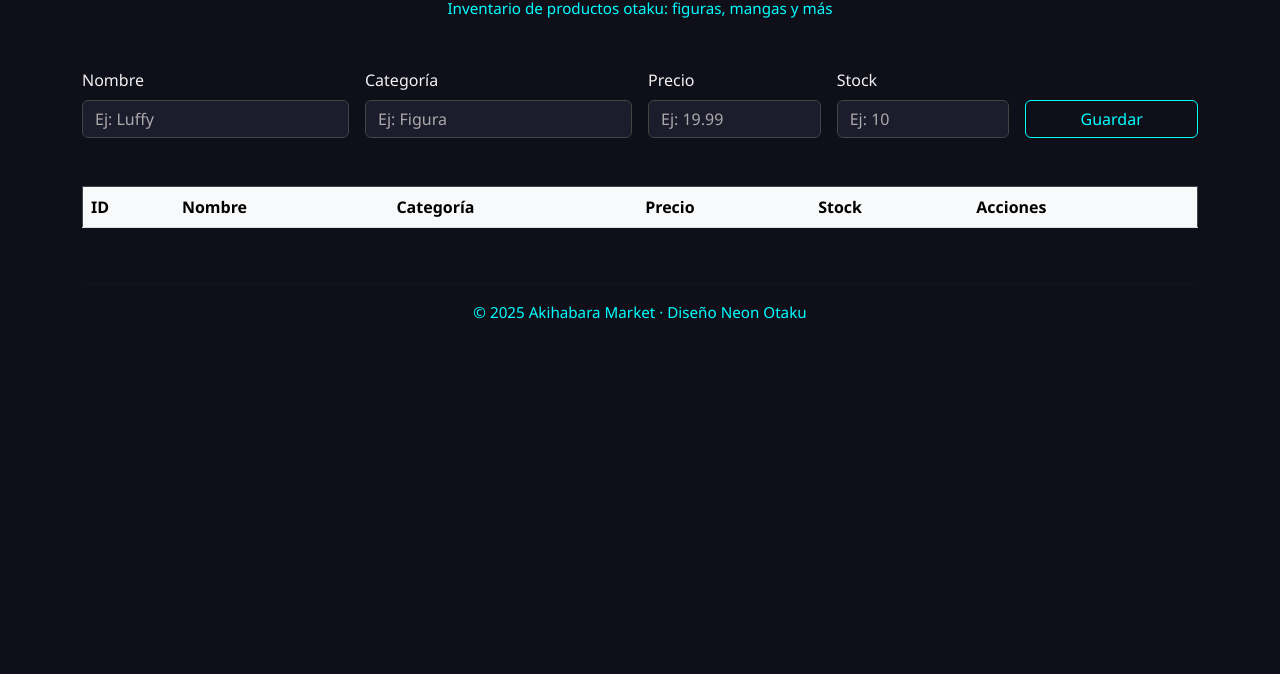
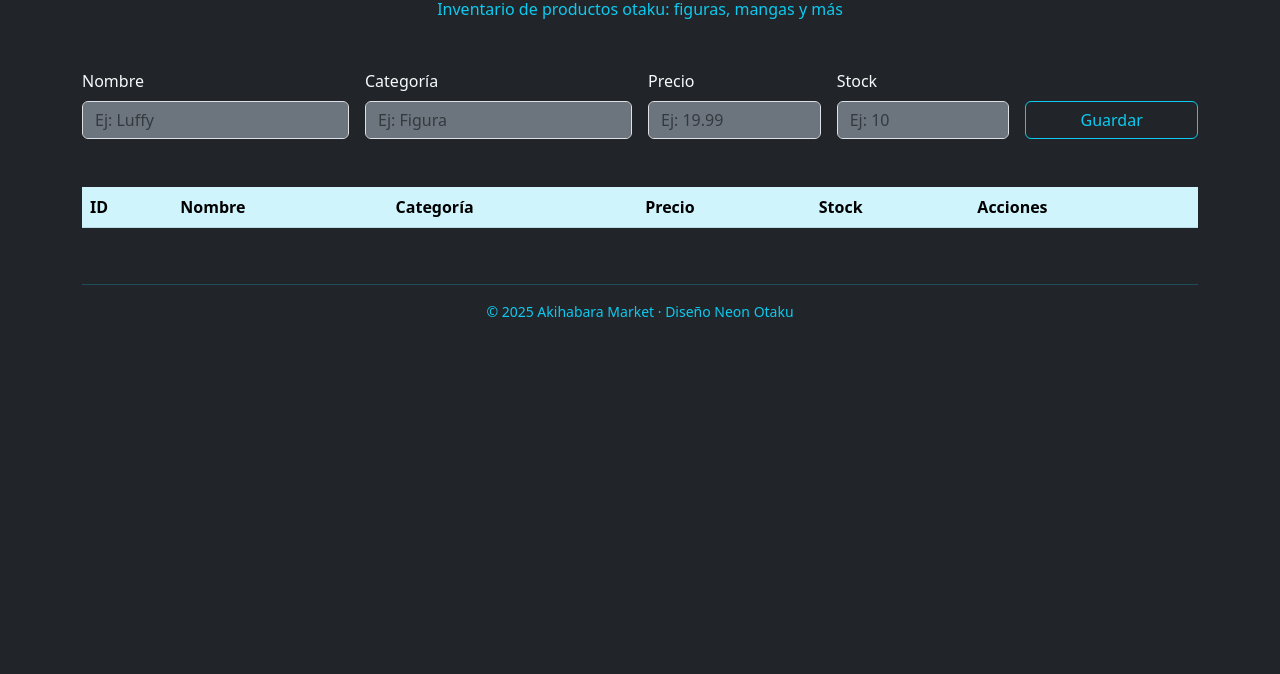
Before and after one commit to F4BITZ/akihabara-market-front-fabian, a plain HTML site: page index.html in a window 1280 px wide. Shown: the part 126-800 px from the top of the page. Drawn offline with nearby package versions, Linux system fonts and the light colour scheme; no server answers.

Commit message:
CSS fuera

```diff
--- a/index.html
+++ b/index.html
@@ -5,22 +5,11 @@
   <meta name="viewport" content="width=device-width, initial-scale=1.0">
   <title>Akihabara Market</title>
   <link href="https://cdn.jsdelivr.net/npm/bootstrap@5.3.0/dist/css/bootstrap.min.css" rel="stylesheet">
-  <link href="style.css" rel="stylesheet">
-  <style>
-    header p {
-      color: #00ffff !important;
-      font-size: 0.95rem;
-      font-weight: 500;
-      text-shadow: none !important;
-      margin-bottom: 0;
-      opacity: 1;
-    }
-  </style>
 </head>
-<body class="container py-5">
+<body class="bg-dark text-light container py-5">
   <header class="text-center mb-5">
-    <h1 class="neon-title display-4">Akihabara Market</h1>
-    <p>Inventario de productos otaku: figuras, mangas y más</p>
+    <h1 class="display-4 text-info">Akihabara Market</h1>
+    <p class="text-info fw-medium">Inventario de productos otaku: figuras, mangas y más</p>
   </header>
 
   <section class="mb-5">
@@ -28,22 +17,22 @@
       <input type="hidden" id="productId">
       <div class="col-md-3">
         <label for="nombre" class="form-label">Nombre</label>
-        <input type="text" id="nombre" class="form-control" placeholder="Ej: Luffy" required minlength="1">
+        <input type="text" id="nombre" class="form-control bg-secondary text-white" placeholder="Ej: Luffy" required minlength="1">
       </div>
       <div class="col-md-3">
         <label for="categoria" class="form-label">Categoría</label>
-        <input type="text" id="categoria" class="form-control" placeholder="Ej: Figura" required minlength="1">
+        <input type="text" id="categoria" class="form-control bg-secondary text-white" placeholder="Ej: Figura" required minlength="1">
       </div>
       <div class="col-md-2">
         <label for="precio" class="form-label">Precio</label>
-        <input type="number" id="precio" class="form-control" placeholder="Ej: 19.99" required min="0.01" step="0.01">
+        <input type="number" id="precio" class="form-control bg-secondary text-white" placeholder="Ej: 19.99" required min="0.01" step="0.01">
       </div>
       <div class="col-md-2">
         <label for="stock" class="form-label">Stock</label>
-        <input type="number" id="stock" class="form-control" placeholder="Ej: 10" required min="0">
+        <input type="number" id="stock" class="form-control bg-secondary text-white" placeholder="Ej: 10" required min="0">
       </div>
       <div class="col-md-2">
-        <button class="btn btn-neon w-100" type="submit">Guardar</button>
+        <button class="btn btn-outline-info w-100" type="submit">Guardar</button>
       </div>
     </form>
   </section>
@@ -51,7 +40,7 @@
   <section>
     <div class="table-responsive">
       <table class="table table-dark table-hover align-middle">
-        <thead class="table-light">
+        <thead class="table-info text-dark">
           <tr>
             <th>ID</th><th>Nombre</th><th>Categoría</th><th>Precio</th><th>Stock</th><th>Acciones</th>
           </tr>
@@ -61,9 +50,9 @@
     </div>
   </section>
 
-  <footer class="text-center text-muted pt-4 small">
+  <footer class="text-center text-info pt-4 small">
     <hr>
-    <p>&copy; 2025 Akihabara Market · Diseño Neon Otaku</p>
+    <p class="mb-0">&copy; 2025 Akihabara Market · Diseño Neon Otaku</p>
   </footer>
 
   <script src="script.js"></script>
--- a/style.css
+++ /dev/null
@@ -1,68 +0,0 @@
-body {
-    background-color: #0f0f1a;
-    color: #f1f1f1;
-    font-family: 'Segoe UI', sans-serif;
-  }
-
-  .neon-title {
-    color: #00ffff;
-    text-shadow: 0 0 10px #00ffff, 0 0 20px #00ffff;
-  }
-
-  .btn-neon {
-    background-color: transparent;
-    border: 1px solid #00ffff;
-    color: #00ffff;
-    transition: all 0.3s ease;
-  }
-
-  .btn-neon:hover {
-    background-color: #00ffff;
-    color: #0f0f1a;
-  }
-
-  .form-control,
-  .table {
-    background-color: #1c1c2c;
-    color: #ffffff;
-    border: 1px solid #444;
-  }
-
-  .form-control::placeholder {
-    color: #aaa;
-  }
-
-  .form-control:focus {
-    border-color: #00ffff;
-    box-shadow: 0 0 5px #00ffff;
-    background-color: #1e1e2d;
-    color: #ffffff;
-  }
-
-  .table th,
-  .table td {
-    vertical-align: middle;
-  }
-
-  .table thead {
-    background-color: #232332;
-    color: #00ffff;
-  }
-
-  header p {
-    color: #00ffff !important;
-    font-size: 0.95rem;
-    font-weight: 500;
-    text-shadow: none !important;
-    margin-bottom: 0;
-    opacity: 1;
-  }
-
-
-  footer p {
-    color: #00ffff;
-    font-size: 0.95rem;
-    font-weight: 500;
-    text-shadow: none;
-    margin-bottom: 0;
-  }
```
Also changed, not shown: 1 other file.
